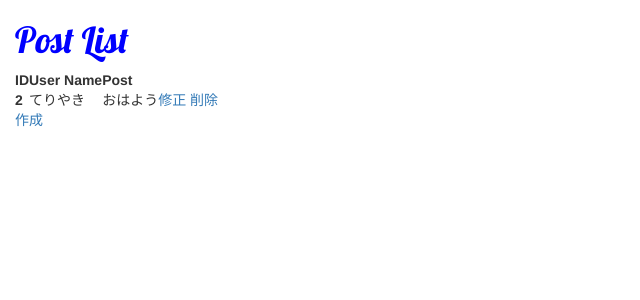
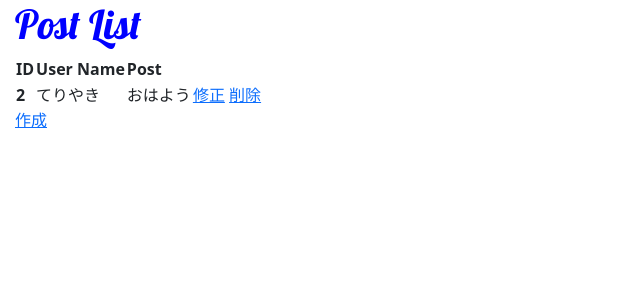
Before and after one commit to teriyakiharumaki/python_sample_app, a Django app: page /sample_app/post/ in a window 1280 px wide. Shown: the top 300 px of the page, without its empty margins (0-640 px from the left). Run offline with Django 5.2, Linux system fonts and the light colour scheme; data comes from the database, SQL or seed files in the repository; some libraries are stand-ins or nearby versions.

Commit message:
CSSの記述を変更

```diff
--- a/sample_app/templates/sample_app/post_list.html
+++ b/sample_app/templates/sample_app/post_list.html
@@ -5,8 +5,8 @@
     <meta charset="UTF-8">
     <title>Post lists</title>
     <link href="https://fonts.googleapis.com/css2?family=Lobster&display=swap" rel="stylesheet">
-    <link rel="stylesheet" href="//maxcdn.bootstrapcdn.com/bootstrap/3.2.0/css/bootstrap.min.css">
-    <link rel="stylesheet" href="//maxcdn.bootstrapcdn.com/bootstrap/3.2.0/css/bootstrap-theme.min.css">
+    <meta name="viewport" content="width=device-width, initial-scale=1">
+    <link href="https://cdn.jsdelivr.net/npm/bootstrap@5.3.0/dist/css/bootstrap.min.css" rel="stylesheet" integrity="sha384-9ndCyUaIbzAi2FUVXJi0CjmCapSmO7SnpJef0486qhLnuZ2cdeRhO02iuK6FUUVM" crossorigin="anonymous">
     <link href="{% static 'css/style.css' %}" rel="stylesheet">
 </head>
 <body>
@@ -34,5 +34,6 @@
     </tbody>
   </table>
   <a href="{% url 'sample_app:create_post' %}">作成</a>
+  <script src="https://cdn.jsdelivr.net/npm/bootstrap@5.3.0/dist/js/bootstrap.bundle.min.js" integrity="sha384-geWF76RCwLtnZ8qwWowPQNguL3RmwHVBC9FhGdlKrxdiJJigb/j/68SIy3Te4Bkz" crossorigin="anonymous"></script>
 </body>
 </html>
```
